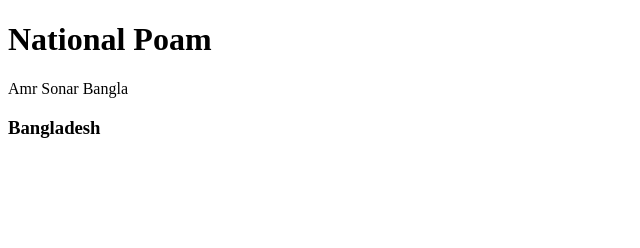
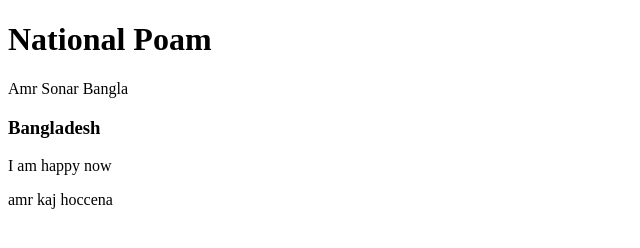
Before and after one commit to dramirhamza/drhamzaa, a plain HTML site: page index.html in a window 1280 px wide. Shown: the whole page, without its empty margins (0-640 px from the left). Drawn offline with Linux system fonts and the light colour scheme.

Commit message:
kaj hoccena

```diff
--- a/index.html
+++ b/index.html
@@ -13,6 +13,8 @@
     </div>
     <div>
         <h3> Bangladesh</h3>
+        <p>I am happy now </p>
+        <p>amr kaj hoccena</p>
     </div>
 </body>
 </html>
```
